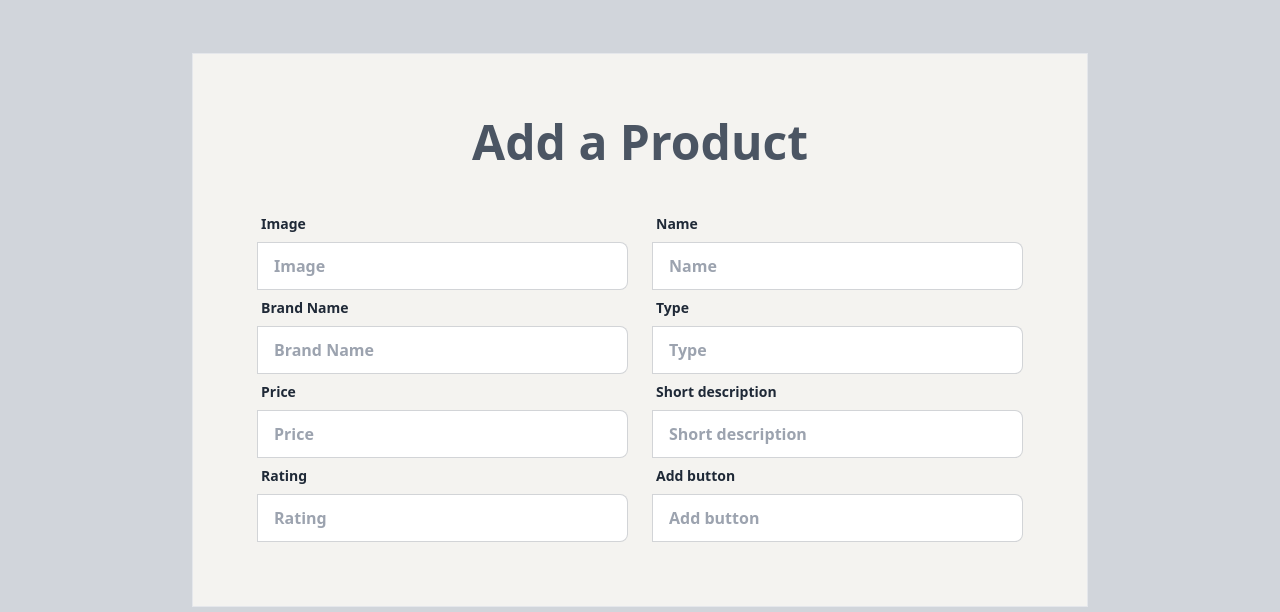
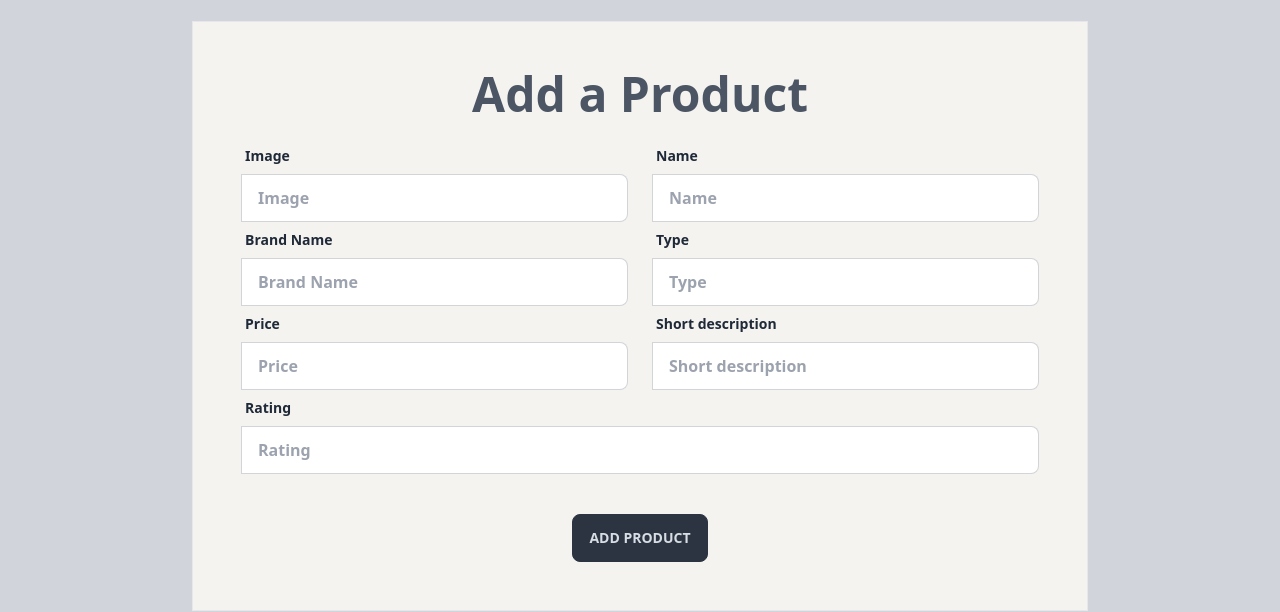
Before and after one commit to sanjidatanha09/Brand-shop-client, a React (Vite) app: page /addproduct in a window 1280 px wide. Shown: the part 228-840 px from the top of the page. Built offline with nearby package versions, Linux system fonts and the light colour scheme.

Commit message:
send data to server in addproduct file

```diff
--- a/src/components/AddProduct.jsx
+++ b/src/components/AddProduct.jsx
@@ -1,13 +1,33 @@
 import React from 'react';
 
 const AddProduct = () => {
+
+    const handleAddProduct = event =>{
+        event.preventDefault();
+        const form = event.target;
+        const image = form.image.value;
+        const name = form.name.value;
+        const brandname = form.brandname.value;
+        const type = form.type.value;
+        const price = form.price.value;
+        const description = form.description.value;
+        const rating = form.rating.value;
+
+        const newProduct= {image, name, brandname,type,price,description,rating}
+
+        console.log(newProduct);
+
+        //send data to the server
+
+    }
+
     return (
-        <div className='mt-24 '>
+        <div className='mt-16 '>
 
 
-            <div className='border text-gray-600 font-bold text-3xl max-w-4xl mx-auto text-center  p-16 bg-[#F4F3F0]'>
-                <h2 className='text-5xl font-bold text-gray-600 mb-10'>Add a Product</h2>
-                <form >
+            <div className='border text-gray-600 font-bold text-3xl max-w-4xl mx-auto text-center  p-12 bg-[#F4F3F0]'>
+                <h2 className='text-5xl font-bold text-gray-600 mb-5'>Add a Product</h2>
+                <form onSubmit={handleAddProduct}>
                     <div className='flex justify-between items-center gap-6 '>
                         <div className="form-control  w-3/6">
                             <label className="label">
@@ -70,8 +90,8 @@ const AddProduct = () => {
                             </label>
                         </div>
                     </div>
-                    <div className='flex justify-between items-center gap-6'>
-                        <div className="form-control w-3/6">
+
+                    <div className="form-control w-full">
                         <label className="label">
                             <span className="label-text">Rating</span>
                         </label>
@@ -80,19 +100,19 @@ const AddProduct = () => {
                             <input type="text" name="rating" placeholder="Rating" className="input input-bordered w-full" />
                         </label>
                     </div>
-                        <div className="form-control w-3/6">
-                            <label className="label">
-                                <span className="label-text">Add button</span>
-                            </label>
-                            <label className="input-group">
+                    <div className='pt-10'>
+                        <button className="btn btn-neutral ">Add Product</button>
 
-                                <input type="text" placeholder="Add button" name="button" className="input input-bordered w-full" />
-                            </label>
-                        </div>
                     </div>
 
 
+
+
+
+
                 </form>
+
+
 
             </div>
             <div className='pb-32'>
```
Lines whose indentation alone changed are shown as unchanged.
